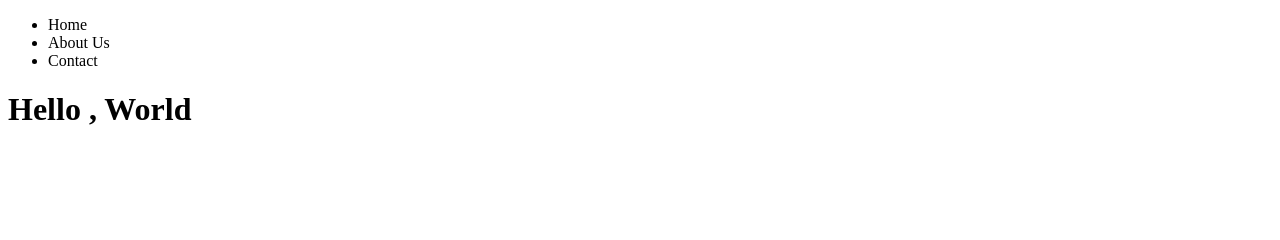
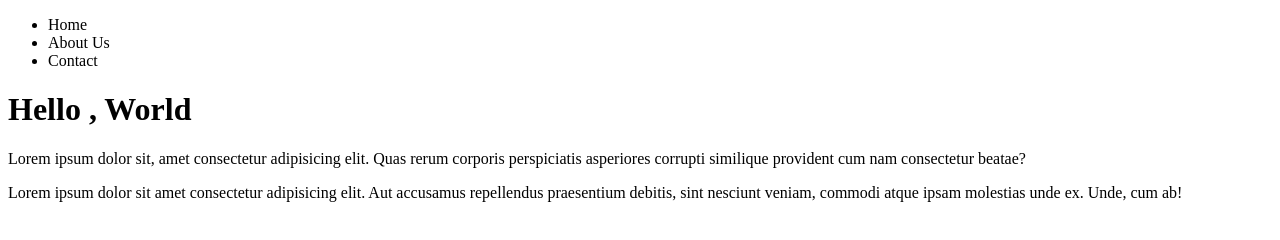
Before and after one commit to NigarShamil/frontend-advanced-javascript, a plain HTML site: page index.html in a window 1280 px wide. Drawn offline with Linux system fonts and the light colour scheme.

Commit message:
added new content in  new branch

```diff
--- a/index.html
+++ b/index.html
@@ -1,5 +1,6 @@
 <!DOCTYPE html>
 <html lang="en">
+
 <head>
     <meta charset="UTF-8">
     <meta name="viewport" content="width=device-width, initial-scale=1.0">
@@ -7,6 +8,7 @@
 
     <title>Document</title>
 </head>
+
 <body>
     <main>
         <nav>
@@ -18,6 +20,13 @@
         </nav>
     </main>
     <h1>Hello , World</h1>
-    <script src="index.js"></script>
+    <p>Lorem ipsum dolor sit, amet consectetur adipisicing elit. Quas rerum corporis perspiciatis asperiores corrupti
+        similique provident cum nam consectetur beatae?</p>
+    <p>Lorem ipsum dolor sit amet consectetur adipisicing elit. Aut accusamus repellendus praesentium debitis, sint
+        nesciunt veniam, commodi atque ipsam molestias unde ex. Unde, cum ab!</p>
+
+
+        <script src="index.js"></script>
 </body>
+
 </html>
```
